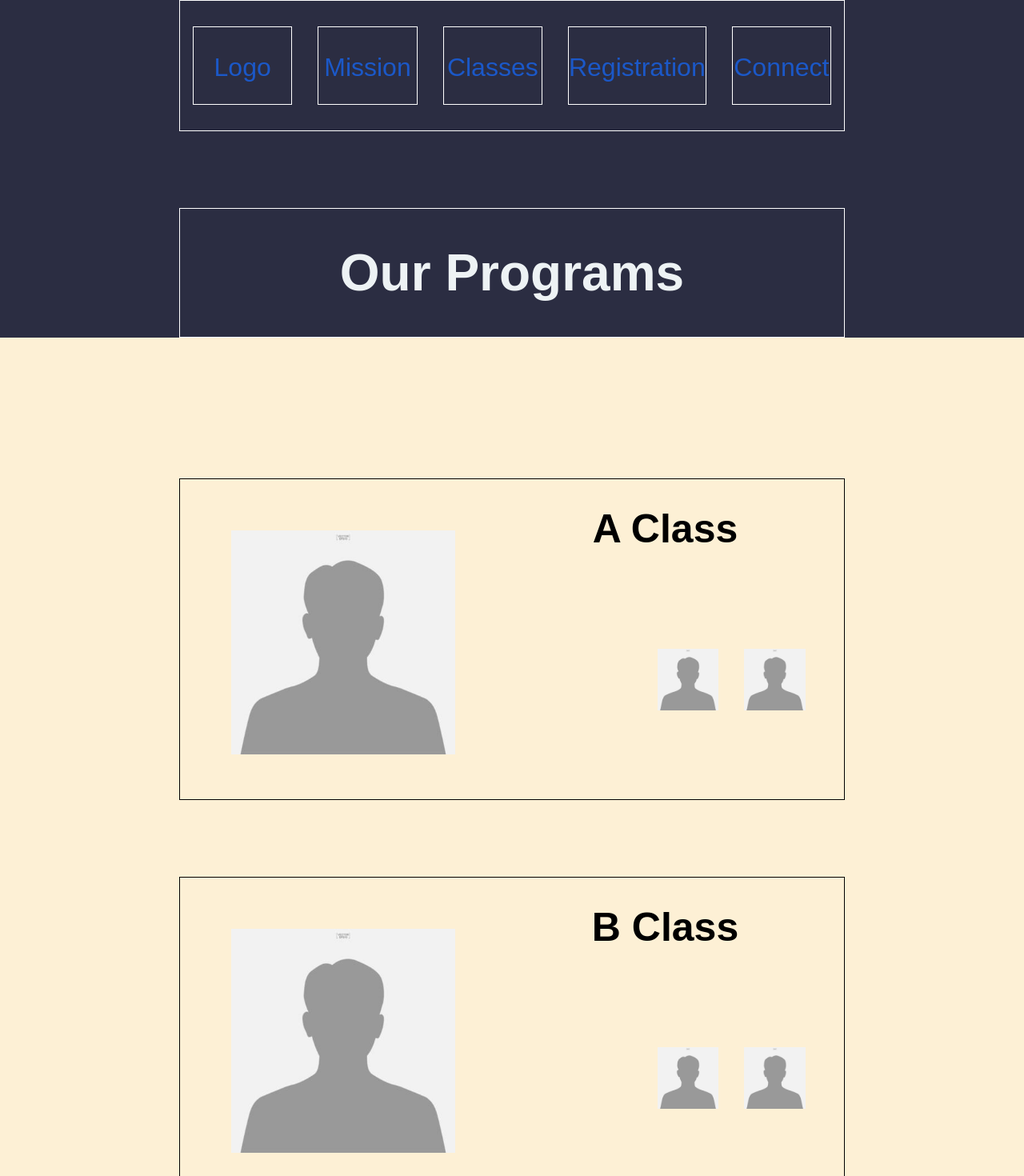
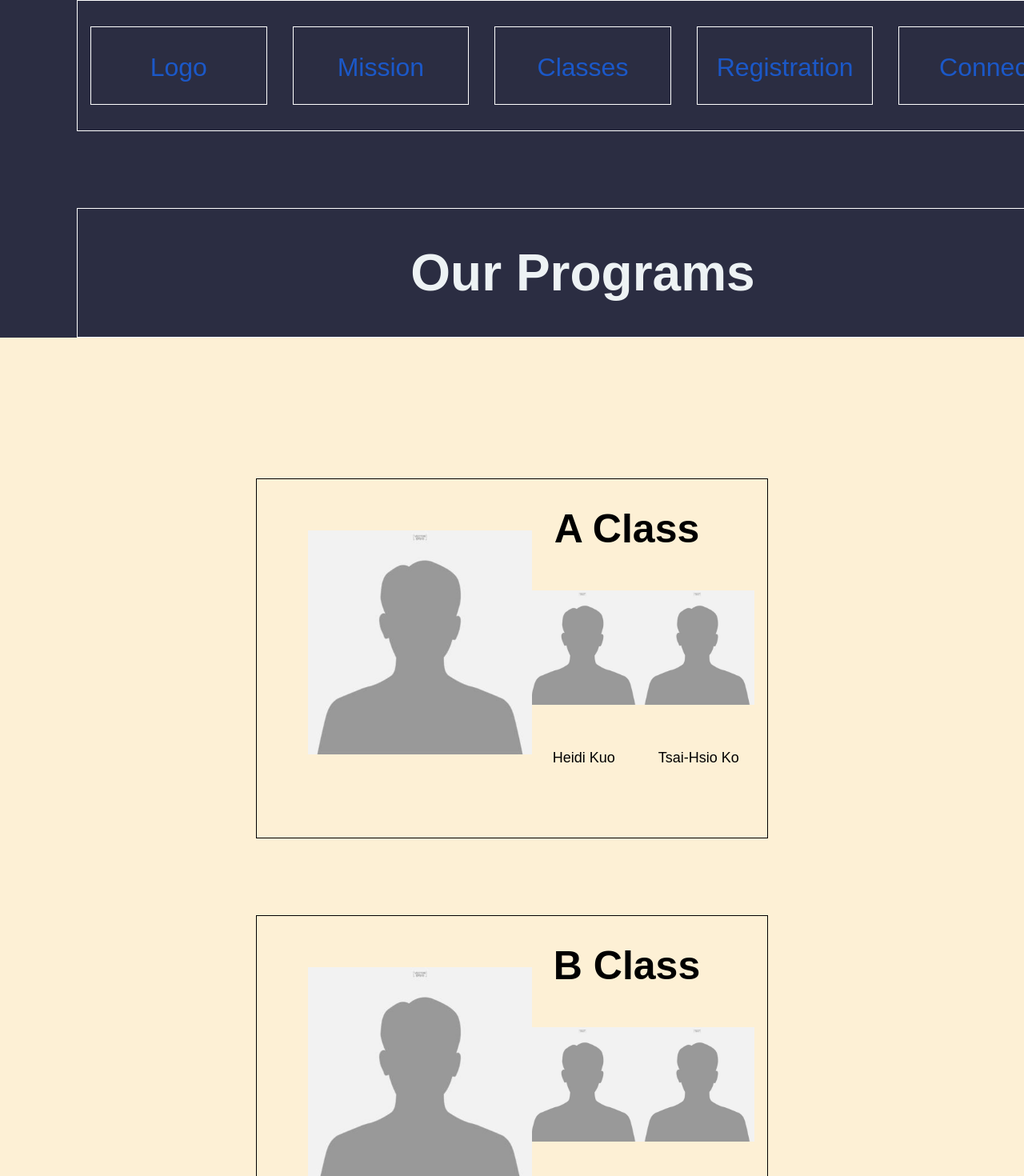
Before and after one commit to Scott-Dolphin/evcc-prototype, a React (Vite) app in the folder evcc-page/: page /classes in a window 1280 px wide. Shown: the top 1470 px of the page at 80% size. Built offline with nearby package versions, Linux system fonts and the light colour scheme.

Commit message:
Reformatted content width, developments to classes page. Todo: implement staff profile pages and establish links

```diff
--- a/evcc-page/src/components/class_card.jsx
+++ b/evcc-page/src/components/class_card.jsx
@@ -1,7 +1,7 @@
 import head from "../components/images/head.jpg"
 
 
-export default function Class_card({class_name, image, description, portrait_a, portrait_b}) {
+export default function Class_card({ class_name, image, description, instructor, accompianist }) {
     return (
         <>
             <div class="Class-card">
@@ -22,8 +22,15 @@ export default function Class_card({class_name, image, description, portrait_a,
                         </h1>
                     </div>
                     <div class="Portraits">
-                        <img src={head}/>
-                        <img src={head}/>
+                        <div class="Instructor">
+                            <img src={head} />
+                            <p>{instructor}</p>
+                        </div>
+                        <div class="Instructor">
+                            <img src={head} />
+                            <p>{accompianist}</p>
+                        </div>
+
                     </div>
 
                 </div>
--- a/evcc-page/src/components/headshot_info.jsx
+++ b/evcc-page/src/components/headshot_info.jsx
@@ -8,7 +8,7 @@ export default function Headshot_info({ text, image }) {
                     <img src={head}></img>
                 </div>
                 <div class="Headshot-info">
-                    <h1>{text}</h1>
+                    <h2>{text}</h2>
                 </div>
             </div>
 
--- a/evcc-page/src/index.css
+++ b/evcc-page/src/index.css
@@ -1,3 +1,6 @@
+:root {
+  --page-width: 1263px;
+}
 
 body {
   margin: 0;
@@ -32,15 +35,15 @@ a {
 }
 .Banner .Title {
   border: 1px solid white;
-  margin-left: 8rem;
-  margin-right: 8rem;
+  margin: auto;
+  width: var(--page-width);
   font-size: 2em;
 }
 
 .Navbar {
   border: 1px solid white;
-  margin-left: 8rem;
-  margin-right: 8rem;
+  width: var(--page-width);
+  margin: auto;
 }
 .Navbar li {
   display: flex;
@@ -84,12 +87,16 @@ a {
 .Footer ul {
   text-align: left;
 }
+.Footer-content {
+  margin: auto;
+  width: var(--page-width);
+}
 
 /* beige area */
 
 .Main-content {
   background-color: #fdf0d5;
-  padding: 14rem;
+  padding: 20rem;
   padding-top: 5em;
   padding-bottom: 20em;
 
@@ -101,6 +108,11 @@ a {
 .Main-content h1 {
   text-align: center;
   font-size: 50px;
+}
+.Main-content h2 {
+  text-align: right;
+  font-size: 28px;
+  color: black;
 }
 
 
@@ -150,7 +162,7 @@ a {
 
 .Class-card {
   border:1px solid black;
-  height: 25rem;
+  height: 28rem;
   display: grid;
   grid-template-columns: 50% 50%;
   margin-top: 6em;
@@ -198,12 +210,20 @@ a {
   grid-template-rows: 50% 50%;
 }
 .Class-card .Descriptions, .Portraits {
-  height: 40%;
+  height: 20%;
   text-align: right;
   padding-right: 2em;
 }
 
-.Portraits img {
-  width:20%;
-  padding: 1em
+.Portraits {
+  display: flex;
+  justify-content: space-evenly;
 }
+.Portraits img, p {
+  width: 100%;
+  padding: 1em;
+}
+
+.Instructor {
+  width: 152px;
+}
--- a/evcc-page/src/routes/classes.jsx
+++ b/evcc-page/src/routes/classes.jsx
@@ -8,13 +8,17 @@ export default function Classes() {
         <>
             <Navbar page_name="Our Programs"/>
             <div class="Main-content">
-                <Class_card class_name="A Class" description="Pulvinar elementum integer enim neque volutpat. Amet facilisis magna etiam tempor orci eu lobortis."/>
-                <Class_card class_name="B Class" description="Pulvinar elementum integer enim neque volutpat. Amet facilisis magna etiam tempor orci eu lobortis."/>
-                <Class_card class_name="Vocal Ensemble" description="Pulvinar elementum integer enim neque volutpat. Amet facilisis magna etiam tempor orci eu lobortis."/>
-                <Class_card class_name="Parent Choir" description="Pulvinar elementum integer enim neque volutpat. Amet facilisis magna etiam tempor orci eu lobortis."/>
+                <Class_card class_name="A Class" description="Pulvinar elementum integer enim neque volutpat.
+                 Amet facilisis magna etiam tempor orci eu lobortis." instructor="Heidi Kuo" accompianist="Tsai-Hsio Ko"/>
 
+                <Class_card class_name="B Class" description="Pulvinar elementum integer enim neque volutpat.
+                 Amet facilisis magna etiam tempor orci eu lobortis."/>
 
+                <Class_card class_name="Vocal Ensemble" description="Pulvinar elementum integer enim neque volutpat.
+                 Amet facilisis magna etiam tempor orci eu lobortis."/>
 
+                <Class_card class_name="Parent Choir" description="Pulvinar elementum integer enim neque volutpat.
+                 Amet facilisis magna etiam tempor orci eu lobortis."/>
             </div>
             <Footer />
         </>
--- a/evcc-page/src/routes/connect.jsx
+++ b/evcc-page/src/routes/connect.jsx
@@ -4,8 +4,14 @@ import Footer from '../components/footer'
 export default function Connect() {
     return (
         <>
-            <Navbar page_name="Connect with us"/>
+            <Navbar page_name="Connect with us" />
+            <div class="Main-content">
+                <h1>Mission Statement</h1>
+                <p>
+                    East Valley Children's Choir (EVCC) is a community outreach ministry of Evangelical Formosan Church of East Valley (EFC-EV). It's a Christ-centered educational organization serving the communities in east San Gabriel Valley, California. Its mission is to provide a nurturing environment for the local community’s children to learn music, to explore their musical talents and to enjoy the musical arts in a choir setting. An equally important role of EVCC is to encourage the growth of self-discipline, responsibility, teamwork, and self-confidence.                  </p>
+                <br></br>
 
+            </div>
             <Footer />
         </>
     )
--- a/evcc-page/src/routes/mission.jsx
+++ b/evcc-page/src/routes/mission.jsx
@@ -10,7 +10,18 @@ export default function Mission() {
                 <p>
                     East Valley Children's Choir (EVCC) is a community outreach ministry of Evangelical Formosan Church of East Valley (EFC-EV). It's a Christ-centered educational organization serving the communities in east San Gabriel Valley, California. Its mission is to provide a nurturing environment for the local community’s children to learn music, to explore their musical talents and to enjoy the musical arts in a choir setting. An equally important role of EVCC is to encourage the growth of self-discipline, responsibility, teamwork, and self-confidence.                  </p>
                 <br></br>
-                =
+                <h1>Choir History</h1>
+                <p>
+                East Valley Children’s Choir (EVCC) was founded in 1990 by Evangelical Formosan Church of East Valley as part of our church’s community service ministry. The primary goal of EVCC is to provide an environment for the community’s children to learn music, improve on musical talents and to experience the joy of singing in a choir together.  An equally important aspect of the choir is the nurturing and growth of discipline, responsibility, teamwork, and self-confidence.
+                </p>
+                <br></br>
+                <p>
+                At 2019 there was over 100 members sectioned into Chamber, Concert, Junior, Apprentice and Preparatory groups. The choir practices every Sunday afternoon at Evangelical Formosan Church in Walnut.
+                </p>
+                <br></br>
+                <p>
+                The choir had been closed for almost 2 and half years for the pandemic. Now we reopen to serve the community. Welcome the 1st to 12th graders to join with us to enjoy the singing again. Please sign up and invite your friends to join, too. We can’t wait to sing with you.
+                </p>
             </div>
 
             <Footer />
--- a/evcc-page/src/routes/registration.jsx
+++ b/evcc-page/src/routes/registration.jsx
@@ -7,7 +7,7 @@ export default function Registration() {
             <Navbar page_name="Registration"/>
             <div class="Main-content">
             <iframe src="https://docs.google.com/forms/d/1dPhC8v62509QEK6vqQq7jft9rgqCnvMoERt3DU8IQgY/viewform"
-                width="1453"
+                width="1263"
                 height="9800"
 
             ></iframe>
--- a/evcc-page/src/routes/root.jsx
+++ b/evcc-page/src/routes/root.jsx
@@ -8,7 +8,7 @@ export default function Root() {
     <>
       <Navbar page_name="East Valley Children's Choir" subtitle="東安兒童合唱圑" />
       <div class="Main-content">
-        <Headshot_info text="Mission Statement and About us" image="head" />
+        <Headshot_info text='"It is good to praise the Lord and make music to your name, O Most High" Psalm 92:1' image="head" />
         <div class="Calendar">
           <div class="Calendar-title">
             <h1>Upcoming Events</h1>
```
